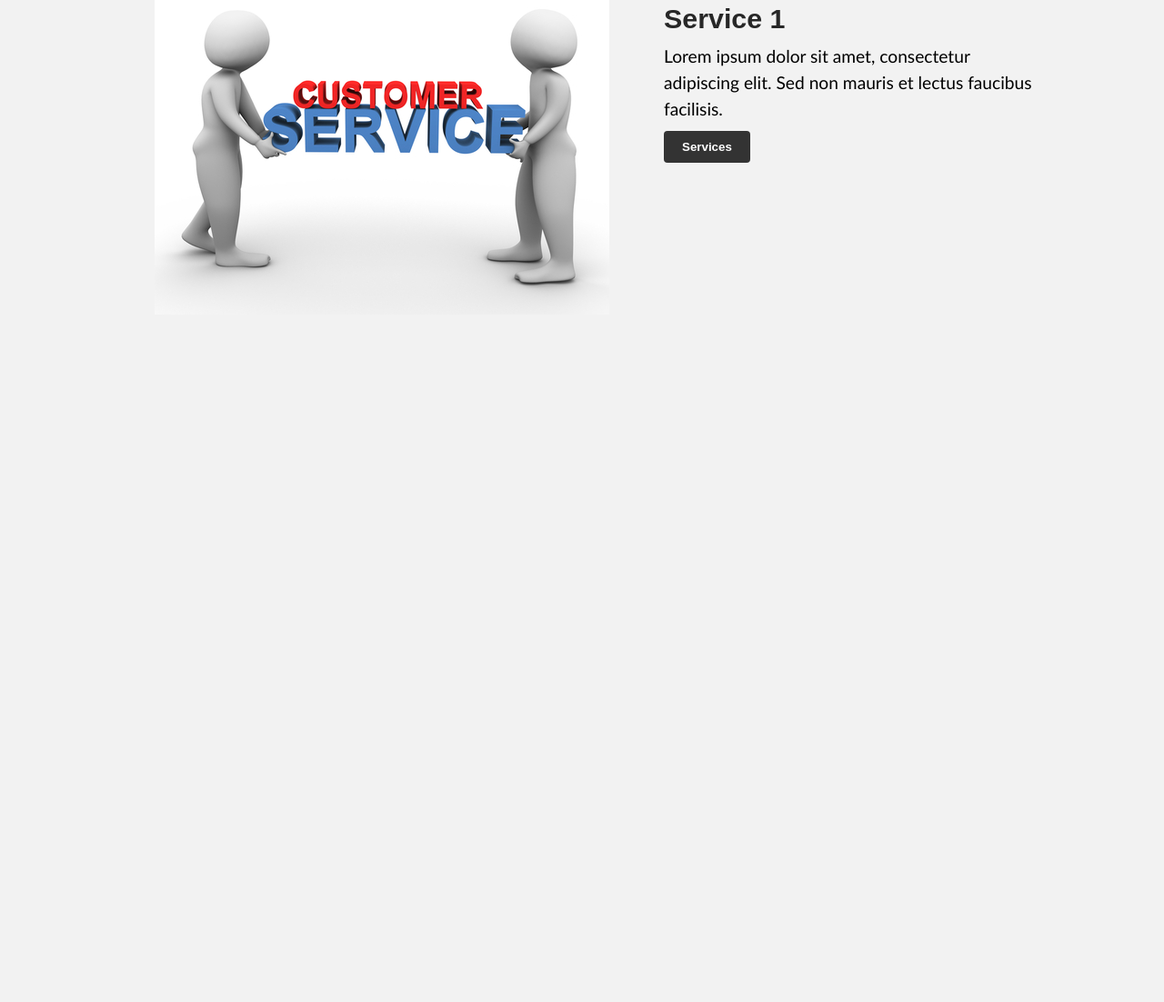
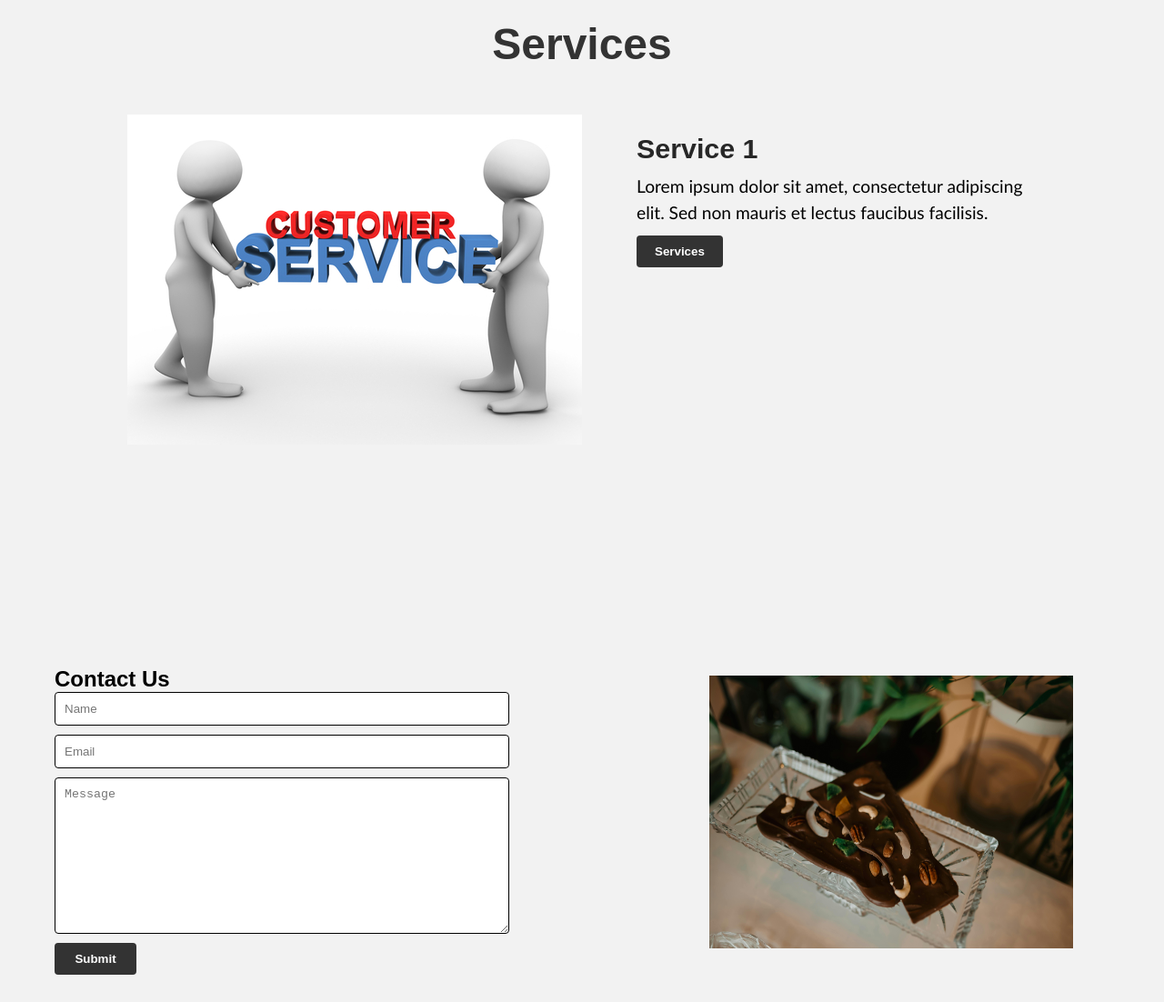
Before and after one commit to MgNaiNai/MyWebSite, a plain HTML site: page index.html in a window 1280 px wide. Shown: the part 1304-2406 px from the top of the page at 91% size. Before the commit the page ends 1824 px from the top, so only its background shows below. Drawn offline with Linux system fonts and the light colour scheme.

Commit message:
Contact feature 1 branch

```diff
--- a/index.html
+++ b/index.html
@@ -48,7 +48,7 @@
                 neque.</p>
         </div>
         <div class="about-image">
-            <img src="./images/about-img.png" alt="about">
+            <img src="./images/about-img.jpg" alt="about">
         </div>
     </section>
 
@@ -71,6 +71,23 @@
 
         </div>
     </section>
+
+    <!-- Contact -->
+
+    <section class="contact-container">
+        <div class="contact-text">
+            <h2>Contact Us</h2>
+            <form action="">
+                <input type="text" placeholder="Name">
+                <input type="email" placeholder="Email">
+                <textarea name="" id="" cols="30" rows="10" placeholder="Message"></textarea>
+                <button class="contact-btn">Submit</button>
+            </form>
+        </div>
+        <div class="contact-image">
+            <img src="./images/contact.jpg" alt="contact">
+        </div>
+    </section>
 </body>
 
 </html>
--- a/style.css
+++ b/style.css
@@ -150,7 +150,8 @@ body {
 }
 
 .services-item img{
-    margin-left: 40px;
+    margin-left: 10px;
+
 }
 
 .service-detail{
@@ -187,3 +188,50 @@ body {
     border-radius: 4px;
     font-weight: bold;
 }
+
+/* Contact section*/
+
+.contact-container{
+    display: flex;
+    /* background-color: aqua; */
+}
+
+.contact-image img{
+    width: 400px;
+    height: 300px;
+    margin-top: 80px;
+    margin-right: 100px;
+}
+
+.contact-text{
+    flex: 1;
+    padding-left: 60px;
+    padding-top: 70px;
+
+}
+
+.contact-text form{
+    display: flex;
+    flex-direction: column;
+    padding-bottom: 30px;
+
+}
+
+.contact-text form input[type="text"], .contact-text form input[type="email"], .contact-text form textarea{
+    width: 500px;
+    padding: 10px;
+    margin-bottom: 10px;
+    border: 1px solid #000000;
+    border-radius: 4px;
+}
+
+.contact-btn{
+    background-color: #333;
+    color: #fff;
+    padding: 10px 20px;
+    border: none;
+    cursor: pointer;
+    border-radius: 4px;
+    font-weight: bold;
+    width: 90px;
+}
```
Also changed, not shown: images/about-img.jpg (added), images/contact.jpg (added).
